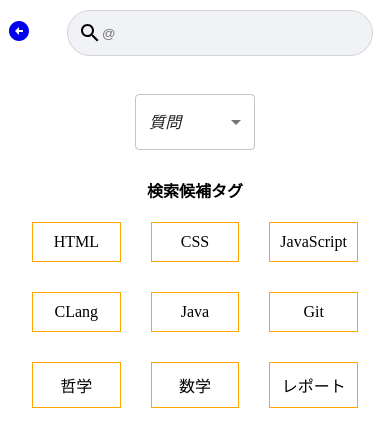
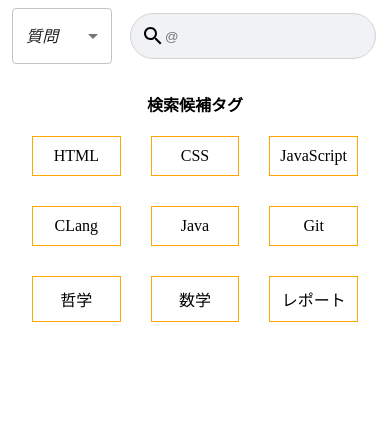
Before and after one commit to riku546/iniadb4-nextjs, a Next.js app: page /SearchPage in a window 390 px wide. Shown: the top 446 px of the page. Built offline with nearby package versions, Linux system fonts and the light colour scheme.

Commit message:
検索ページのレイアウトを変えた

```diff
--- a/src/components/Selecter.tsx
+++ b/src/components/Selecter.tsx
@@ -11,11 +11,12 @@ export default function Selecter({
 
   return (
     <div>
-      <FormControl sx={{ m: 1, minWidth: 120 }}>
+      <FormControl sx={{ m: 1, minWidth: 100 }}>
         <Select
           value={
             Selectedcategory
           }
+
           onChange={handleChange}
           autoWidth
           displayEmpty
--- a/src/css/pageCss/SearchPage.module.css
+++ b/src/css/pageCss/SearchPage.module.css
@@ -1,16 +1,11 @@
-.container{
-
-}
-
-.searchArea{
+.searchArea {
   display: flex;
   justify-content: center;
   align-items: center;
   gap: 20px;
-
 }
 
-.SearchSuggests{
+.SearchSuggests {
   display: flex;
   justify-content: center;
   align-items: center;
@@ -19,44 +14,42 @@
   gap: 20px;
 }
 
-.gridLayout{
+.gridLayout {
   display: grid;
   grid-template-columns: 1fr 1fr 1fr 1fr;
   grid-gap: 30px;
 }
 
-.categoryTag{
+.categoryTag {
   border: 1px solid orange;
   text-align: center;
   padding: 10px;
 }
 
-.categoryTag:hover{
+.categoryTag:hover {
   opacity: 0.6;
-
 }
 
-.flexLayout{
+.flexLayout {
   display: flex;
   justify-content: center;
   align-items: center;
 }
 
-
-  .arrowCircleLeftIcon{
+.arrowCircleLeftIcon {
   width: 50px;
 }
 
-@media(max-width:700px){
-    .searchArea{
-        flex-direction: column;
+@media (max-width: 700px) {
+  .searchBox {
+    margin: 10px;
   }
 
-    .searchBox{
-        margin: 10px ;
+  .gridLayout {
+    grid-template-columns: 1fr 1fr 1fr;
   }
 
-    .gridLayout{
-        grid-template-columns: 1fr 1fr 1fr;
+  .arrowCircleLeftIcon {
+    display: none;
   }
 }
--- a/src/css/search.module.css
+++ b/src/css/search.module.css
@@ -31,6 +31,6 @@
 
 @media (max-width:900px) {
   .searchForm input{
-    width:260px
+    width:200px
   }
 }
--- a/src/pages/SearchPage.tsx
+++ b/src/pages/SearchPage.tsx
@@ -17,16 +17,16 @@ const SearchPage = () => {
               <ArrowCircleLeftIcon />
             </NextLink>
           </div>
+          <div>
+            <Selecter
+              CategoryList={categoryList}
+              handleChange={setCategoryFn}
+              Selectedcategory={Selectedcategory}
+            />
+          </div>
           <div className={styles.searchBox}>
             <Search />
           </div>
-        </div>
-        <div>
-          <Selecter
-            CategoryList={categoryList}
-            handleChange={setCategoryFn}
-            Selectedcategory={Selectedcategory}
-          />
         </div>
       </div>
 
```
Lines whose indentation alone changed are shown as unchanged.
